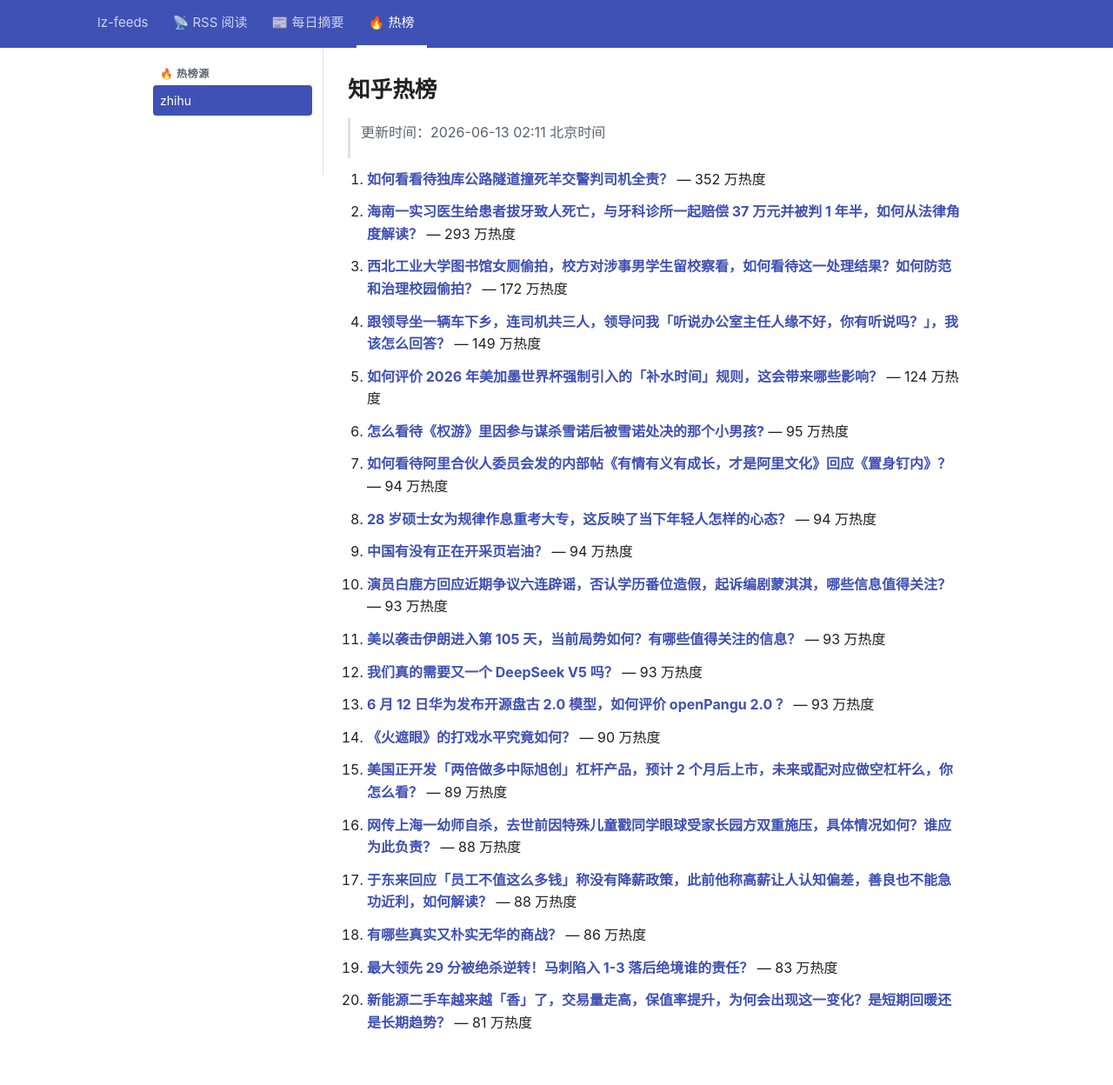
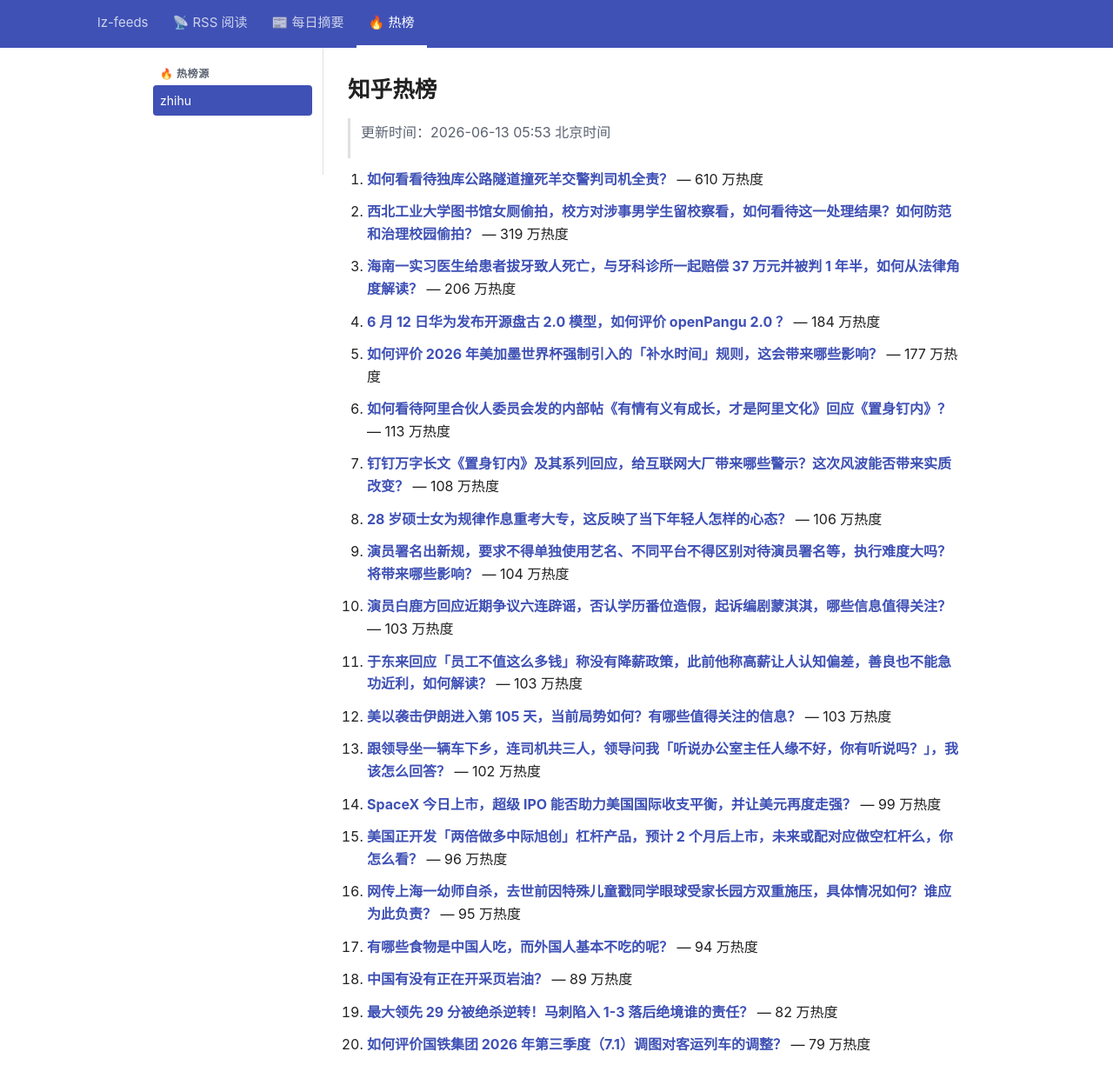
Before and after one commit to lizhang0101/lz-feeds, a Jekyll site: the page built from _hotlist/zhihu.md, in a window 1280 px wide and 1279 px high. Shown: the top 1248 px of the window at 87% size. Built offline with Jekyll 4.4.1, drawn with Linux system fonts in a browser that asks for light colours.

Commit message:
hotlist: 2026-06-12T21:53Z

```diff
--- a/_hotlist/zhihu.md
+++ b/_hotlist/zhihu.md
@@ -1,48 +1,48 @@
 ---
-updated: 2026-06-13 02:11 北京时间
+updated: 2026-06-13 05:53 北京时间
 count: 20
 ---
 
 # 知乎热榜
 
-> 更新时间：2026-06-13 02:11 北京时间
+> 更新时间：2026-06-13 05:53 北京时间
 
-1. **[如何看看待独库公路隧道撞死羊交警判司机全责？](https://www.zhihu.com/question/2047784073440006189)** — 352 万热度
+1. **[如何看看待独库公路隧道撞死羊交警判司机全责？](https://www.zhihu.com/question/2047784073440006189)** — 610 万热度
 
-2. **[海南一实习医生给患者拔牙致人死亡，与牙科诊所一起赔偿 37 万元并被判 1 年半，如何从法律角度解读？](https://www.zhihu.com/question/2046242091890630877)** — 293 万热度
+2. **[西北工业大学图书馆女厕偷拍，校方对涉事男学生留校察看，如何看待这一处理结果？如何防范和治理校园偷拍？](https://www.zhihu.com/question/2048119455473988854)** — 319 万热度
 
-3. **[西北工业大学图书馆女厕偷拍，校方对涉事男学生留校察看，如何看待这一处理结果？如何防范和治理校园偷拍？](https://www.zhihu.com/question/2048119455473988854)** — 172 万热度
+3. **[海南一实习医生给患者拔牙致人死亡，与牙科诊所一起赔偿 37 万元并被判 1 年半，如何从法律角度解读？](https://www.zhihu.com/question/2046242091890630877)** — 206 万热度
 
-4. **[跟领导坐一辆车下乡，连司机共三人，领导问我「听说办公室主任人缘不好，你有听说吗？」，我该怎么回答？](https://www.zhihu.com/question/1918426062053966645)** — 149 万热度
+4. **[6 月 12 日华为发布开源盘古 2.0 模型，如何评价 openPangu 2.0 ？](https://www.zhihu.com/question/2048823351049707836)** — 184 万热度
 
-5. **[如何评价 2026 年美加墨世界杯强制引入的「补水时间」规则，这会带来哪些影响？](https://www.zhihu.com/question/2048685274335654848)** — 124 万热度
+5. **[如何评价 2026 年美加墨世界杯强制引入的「补水时间」规则，这会带来哪些影响？](https://www.zhihu.com/question/2048685274335654848)** — 177 万热度
 
-6. **[怎么看待《权游》里因参与谋杀雪诺后被雪诺处决的那个小男孩?](https://www.zhihu.com/question/512894040)** — 95 万热度
+6. **[如何看待阿里合伙人委员会发的内部帖《有情有义有成长，才是阿里文化》回应《置身钉内》？](https://www.zhihu.com/question/2048008553709954058)** — 113 万热度
 
-7. **[如何看待阿里合伙人委员会发的内部帖《有情有义有成长，才是阿里文化》回应《置身钉内》？](https://www.zhihu.com/question/2048008553709954058)** — 94 万热度
+7. **[钉钉万字长文《置身钉内》及其系列回应，给互联网大厂带来哪些警示？这次风波能否带来实质改变？](https://www.zhihu.com/question/2048073662775780476)** — 108 万热度
 
-8. **[28 岁硕士女为规律作息重考大专，这反映了当下年轻人怎样的心态？](https://www.zhihu.com/question/2047763831703745071)** — 94 万热度
+8. **[28 岁硕士女为规律作息重考大专，这反映了当下年轻人怎样的心态？](https://www.zhihu.com/question/2047763831703745071)** — 106 万热度
 
-9. **[中国有没有正在开采页岩油？](https://www.zhihu.com/question/37605612)** — 94 万热度
+9. **[演员署名出新规，要求不得单独使用艺名、不同平台不得区别对待演员署名等，执行难度大吗？将带来哪些影响？](https://www.zhihu.com/question/2048793589388518298)** — 104 万热度
 
-10. **[演员白鹿方回应近期争议六连辟谣，否认学历番位造假，起诉编剧蒙淇淇，哪些信息值得关注？](https://www.zhihu.com/question/2048745117683378086)** — 93 万热度
+10. **[演员白鹿方回应近期争议六连辟谣，否认学历番位造假，起诉编剧蒙淇淇，哪些信息值得关注？](https://www.zhihu.com/question/2048745117683378086)** — 103 万热度
 
-11. **[美以袭击伊朗进入第 105 天，当前局势如何？有哪些值得关注的信息？](https://www.zhihu.com/question/2048669431962625669)** — 93 万热度
+11. **[于东来回应「员工不值这么多钱」称没有降薪政策，此前他称高薪让人认知偏差，善良也不能急功近利，如何解读？](https://www.zhihu.com/question/2048513446925357542)** — 103 万热度
 
-12. **[我们真的需要又一个 DeepSeek V5 吗？](https://www.zhihu.com/question/2031303606524186735)** — 93 万热度
+12. **[美以袭击伊朗进入第 105 天，当前局势如何？有哪些值得关注的信息？](https://www.zhihu.com/question/2048669431962625669)** — 103 万热度
 
-13. **[6 月 12 日华为发布开源盘古 2.0 模型，如何评价 openPangu 2.0 ？](https://www.zhihu.com/question/2048823351049707836)** — 93 万热度
+13. **[跟领导坐一辆车下乡，连司机共三人，领导问我「听说办公室主任人缘不好，你有听说吗？」，我该怎么回答？](https://www.zhihu.com/question/1918426062053966645)** — 102 万热度
 
-14. **[《火遮眼》的打戏水平究竟如何？](https://www.zhihu.com/question/2048126919619475085)** — 90 万热度
+14. **[SpaceX 今日上市，超级 IPO 能否助力美国国际收支平衡，并让美元再度走强？](https://www.zhihu.com/question/2048345137051444395)** — 99 万热度
 
-15. **[美国正开发「两倍做多中际旭创」杠杆产品，预计 2 个月后上市，未来或配对应做空杠杆么，你怎么看？](https://www.zhihu.com/question/2048753376565973819)** — 89 万热度
+15. **[美国正开发「两倍做多中际旭创」杠杆产品，预计 2 个月后上市，未来或配对应做空杠杆么，你怎么看？](https://www.zhihu.com/question/2048753376565973819)** — 96 万热度
 
-16. **[网传上海一幼师自杀，去世前因特殊儿童戳同学眼球受家长园方双重施压，具体情况如何？谁应为此负责？](https://www.zhihu.com/question/2048802175183058347)** — 88 万热度
+16. **[网传上海一幼师自杀，去世前因特殊儿童戳同学眼球受家长园方双重施压，具体情况如何？谁应为此负责？](https://www.zhihu.com/question/2048802175183058347)** — 95 万热度
 
-17. **[于东来回应「员工不值这么多钱」称没有降薪政策，此前他称高薪让人认知偏差，善良也不能急功近利，如何解读？](https://www.zhihu.com/question/2048513446925357542)** — 88 万热度
+17. **[有哪些食物是中国人吃，而外国人基本不吃的呢？](https://www.zhihu.com/question/498018264)** — 94 万热度
 
-18. **[有哪些真实又朴实无华的商战？](https://www.zhihu.com/question/596740521)** — 86 万热度
+18. **[中国有没有正在开采页岩油？](https://www.zhihu.com/question/37605612)** — 89 万热度
 
-19. **[最大领先 29 分被绝杀逆转！马刺陷入 1-3 落后绝境谁的责任？](https://www.zhihu.com/question/2048392260006458734)** — 83 万热度
+19. **[最大领先 29 分被绝杀逆转！马刺陷入 1-3 落后绝境谁的责任？](https://www.zhihu.com/question/2048392260006458734)** — 82 万热度
 
-20. **[新能源二手车越来越「香」了，交易量走高，保值率提升，为何会出现这一变化？是短期回暖还是长期趋势？](https://www.zhihu.com/question/2047600648644816926)** — 81 万热度
+20. **[如何评价国铁集团 2026 年第三季度（7.1）调图对客运列车的调整？](https://www.zhihu.com/question/2021292010582098042)** — 79 万热度
```
